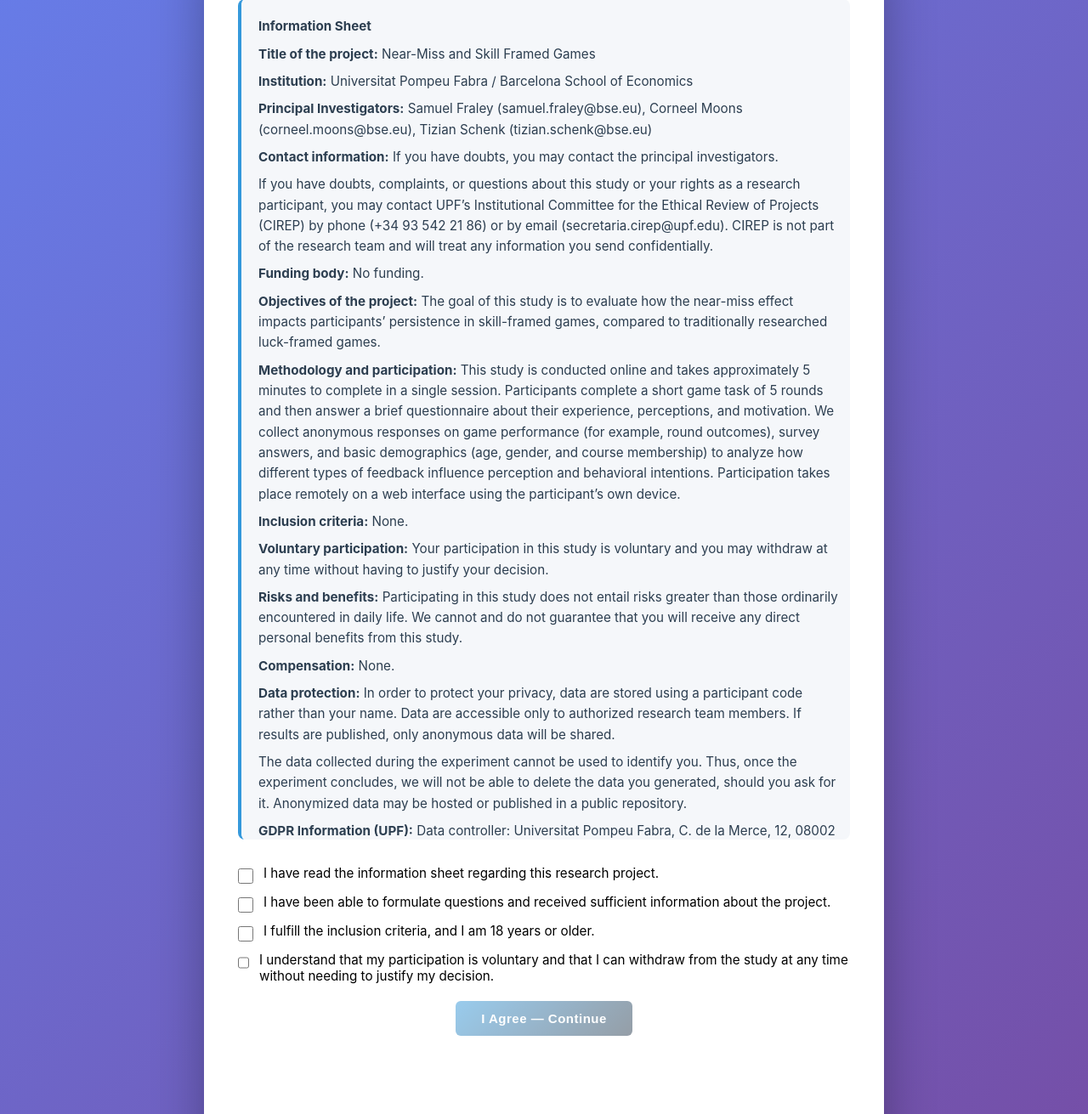
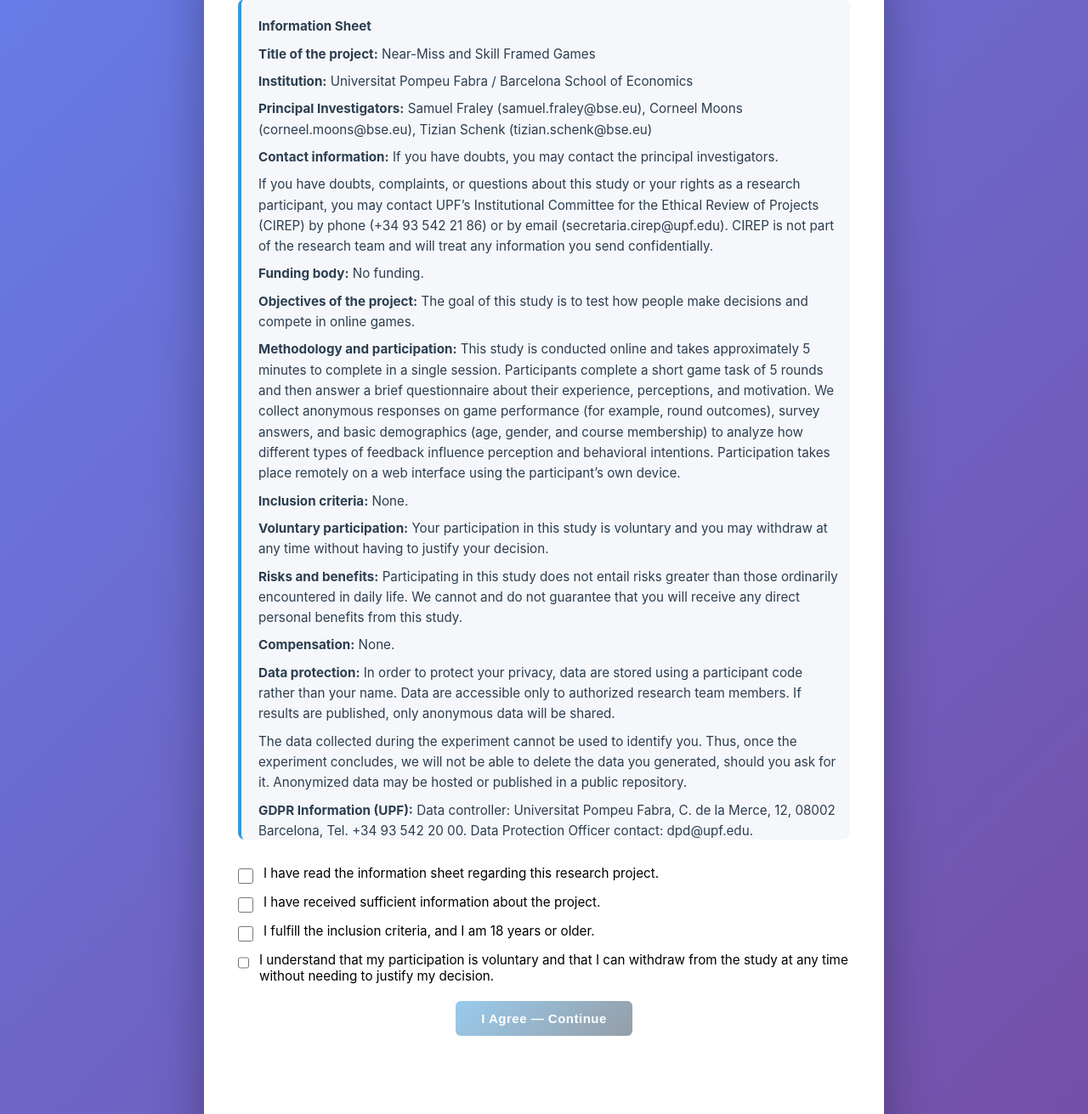
Before and after one commit to samuelfraley-bse/near-miss-experiment, a Flask app: page / in a window 1280 px wide, after a click on "Continue". Shown: the part 140-1451 px from the top of the page at 85% size. Run offline with Flask 3, Linux system fonts and the light colour scheme; some libraries are stand-ins or nearby versions.

Commit message:
sf update consent w gael feedback

```diff
--- a/templates/index.html
+++ b/templates/index.html
@@ -78,7 +78,7 @@
                     <p><strong>Contact information:</strong> If you have doubts, you may contact the principal investigators.</p>
                     <p>If you have doubts, complaints, or questions about this study or your rights as a research participant, you may contact UPF’s Institutional Committee for the Ethical Review of Projects (CIREP) by phone (+34 93 542 21 86) or by email (secretaria.cirep@upf.edu). CIREP is not part of the research team and will treat any information you send confidentially.</p>
                     <p><strong>Funding body:</strong> No funding.</p>
-                    <p><strong>Objectives of the project:</strong> The goal of this study is to evaluate how the near-miss effect impacts participants’ persistence in skill-framed games, compared to traditionally researched luck-framed games.</p>
+                    <p><strong>Objectives of the project:</strong> The goal of this study is to test how people make decisions and compete in online games.</p>
                     <p><strong>Methodology and participation:</strong> This study is conducted online and takes approximately 5 minutes to complete in a single session. Participants complete a short game task of 5 rounds and then answer a brief questionnaire about their experience, perceptions, and motivation. We collect anonymous responses on game performance (for example, round outcomes), survey answers, and basic demographics (age, gender, and course membership) to analyze how different types of feedback influence perception and behavioral intentions. Participation takes place remotely on a web interface using the participant’s own device.</p>
                     <p><strong>Inclusion criteria:</strong> None.</p>
                     <p><strong>Voluntary participation:</strong> Your participation in this study is voluntary and you may withdraw at any time without having to justify your decision.</p>
@@ -102,7 +102,7 @@
                 <div style="margin: 12px 0 0 0; display: flex; align-items: flex-start; gap: 12px; text-align: left;">
                     <input type="checkbox" id="consent-questions-checkbox" style="margin-top: 4px; width: 18px; height: 18px; cursor: pointer;" onchange="checkConsent()">
                     <label for="consent-questions-checkbox" style="cursor: pointer; font-size: 0.95em;">
-                        I have been able to formulate questions and received sufficient information about the project.
+                        I have received sufficient information about the project.
                     </label>
                 </div>
                 <div style="margin: 12px 0 0 0; display: flex; align-items: flex-start; gap: 12px; text-align: left;">
```
